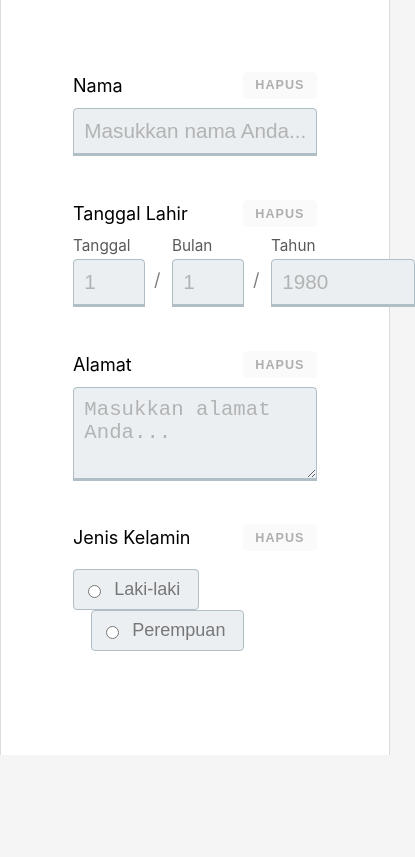
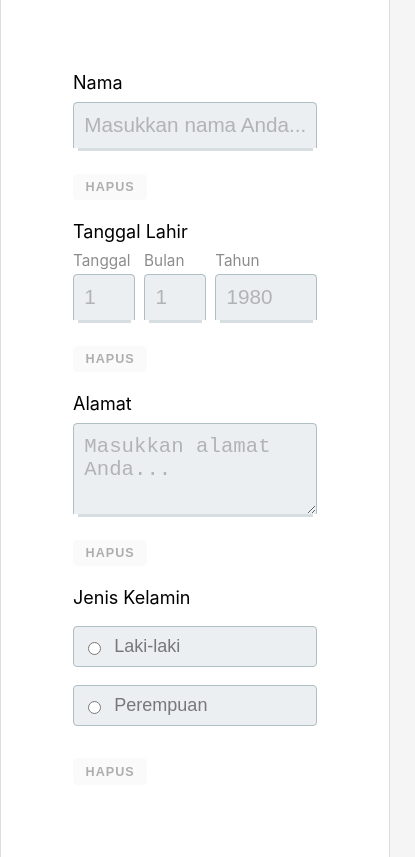
Before and after one commit to adrianpdm/JFE_ITDEV, a Vue app: page / in a window 390 px wide. Shown: the whole page, 415 px wide, since content can reach past the window. Built offline with nearby package versions, Linux system fonts and the light colour scheme.

Commit message:
change element placement to ensure responsiveness

```diff
--- a/src/components/XDateInput.vue
+++ b/src/components/XDateInput.vue
@@ -2,15 +2,11 @@
   <div class="x-date-input"
        v-cloak>
     <div class="x-base__input-header">
-      <label class="x-base__label">
+      <label class="x-base__label align-to-box">
         {{label}}
       </label>
-      <button class="x-base__btn-clear"
-              :disabled="shouldButtonDisabled"
-              @click="onClear">
-        Hapus
-      </button>
     </div>
+    <div>
       <div class="x-date-input__inputs">
         <label class="x-date-input__input-label">
           Tanggal
@@ -25,13 +21,10 @@
                :placeholder="placeholders.date"
                v-model="m_date"
                v-on="inputElementListeners"
-             style="width: 72px;">
+               style="width: 3em;">
         <XInputHint :height="3"
                     :active="isFocused.date"
                     :error="!!errorMsg.date" />
-      <span class="x-date-input__divider">
-        /
-      </span>
         <label class="x-date-input__input-label">
           Bulan
         </label>
@@ -45,13 +38,10 @@
                :placeholder="placeholders.month"
                v-model="m_month"
                v-on="inputElementListeners"
-             style="width: 72px;">
+               style="width: 3em;">
         <XInputHint :height="3"
                     :active="isFocused.month"
                     :error="!!errorMsg.month" />
-      <span class="x-date-input__divider">
-        /
-      </span>
         <label class="x-date-input__input-label">
           Tahun
         </label>
@@ -65,7 +55,7 @@
                :placeholder="placeholders.year"
                v-model="m_year"
                v-on="inputElementListeners"
-             style="width: 144px;">
+               style="width: 100%;">
         <XInputHint :height="3"
                     :active="isFocused.year"
                     :error="!!errorMsg.year" />
@@ -82,6 +72,12 @@
           </template>
         </ul>
       </p>
+    </div>
+    <button class="x-base__btn-clear align-to-box"
+            :disabled="shouldButtonDisabled"
+            @click="onClear">
+      Hapus
+    </button>
   </div>
 </template>
 
@@ -324,16 +320,17 @@ export default {
   font-size: 1rem;
 
   &__inputs {
-    min-width: 0;
-    width: auto;
+    // min-width: 0;
+    // width: auto;
+    width: 100%;
     display: grid;
-    grid-template-columns: repeat(5, minmax(min-content, max-content));
+    grid-template-columns: repeat(2, min-content) 1fr;
     grid-template-rows: repeat(3, auto);
     grid-auto-flow: column;
     grid-gap: 0 0.5rem;
 
     > .x-date-input__input-label {
-      opacity: 0.65;
+      opacity: 0.45;
       font-size: 0.85em;
       margin-bottom: 0.25em;
     }
@@ -349,16 +346,12 @@ export default {
   }
 }
 
-.x-date-input__divider {
-  grid-row: 1 / span 3;
+@media screen and (min-width: 600px) {
+  .align-to-box {
+    position: relative;
+    top: 1rem * 2;
+  }
 
-  display: flex;
-  align-items: center;
-  width: 0.5em;
-  padding-top: 0.85em;
 
-  color: currentColor;
-
-  opacity: 0.5;
 }
 </style>
--- a/src/components/XInput.vue
+++ b/src/components/XInput.vue
@@ -4,12 +4,8 @@
       <label class="x-base__label">
         {{label}}
       </label>
-      <button class="x-base__btn-clear"
-              :disabled="!mValue"
-              @click="onClear">
-        Hapus
-      </button>
     </div>
+    <div class="x-input__container">
       <input v-if="inputElement === 'input'"
              v-bind="inputElementProps"
              v-on="inputElementListeners" />
@@ -24,6 +20,12 @@
          :active="!!errorMsg">
         {{errorMsg}}
       </p>
+    </div>
+    <button class="x-base__btn-clear"
+            :disabled="!mValue"
+            @click="onClear">
+      Hapus
+    </button>
   </div>
 </template>
 
@@ -88,7 +90,7 @@ export default {
       return !this.errorMsg
     },
     onBlur(e) {
-      if (this.validate()){
+      if (this.validate()) {
         this.isFocused = false
       }
     },
@@ -113,7 +115,7 @@ export default {
       }
     },
     mValue: {
-      handler(v){
+      handler(v) {
         this.validate()
       }
     }
--- a/src/components/XInputHint.vue
+++ b/src/components/XInputHint.vue
@@ -33,10 +33,11 @@ export default {
 .x-input__state {
   position: relative;
   display: block;
-  width: 100%;
+  width: calc(100% - #{0.25rem * 2});
+  margin: 0 auto;
 
   text-align: left;
-  background-color: var(--input-border-color);
+  background-color: rgba(176, 190, 197, 0.5);
 
   &::after {
     content: "";
--- a/src/components/XRadioButtons.vue
+++ b/src/components/XRadioButtons.vue
@@ -4,12 +4,9 @@
       <label class="x-base__label">
         {{label}}
       </label>
-      <button class="x-base__btn-clear"
-              :disabled="!mValue"
-              @click="onClear">
-        Hapus
-      </button>
+
     </div>
+    <div>
       <div class="x-radio-buttons__container">
         <button class="x-radio-buttons__btn"
                 v-for="(opt, index) in options"
@@ -25,11 +22,18 @@
             {{opt}}
           </label>
         </button>
+
       </div>
       <p class="x-base__hint"
          :active="!!errorMsg">
         {{errorMsg}}
       </p>
+    </div>
+    <button class="x-base__btn-clear"
+            :disabled="!mValue"
+            @click="onClear">
+      Hapus
+    </button>
   </div>
 </template>
 
@@ -74,7 +78,7 @@ export default {
     onClear() {
       this.mValue = null
     },
-    emitChange(){
+    emitChange() {
       this.$emit('input', this.mValue)
     }
   },
@@ -98,9 +102,10 @@ export default {
 
 <style lang="scss" scoped>
 .x-radio-buttons {
-  font-size: 1rem;
-
   &__container {
+    display: grid;
+    grid-template-columns: repeat(auto-fit, minmax(125px, 1fr));
+    gap: 1rem;
     min-height: 3rem;
     padding: 0.5em 0;
   }
@@ -108,6 +113,9 @@ export default {
   &__btn {
     display: inline-flex;
     align-items: center;
+    // min-width: 150px;
+    // margin-right: 1em;
+    // margin-bottom: 1em;
     padding: 0.5em 1em 0.5em 0.5em;
     border: 1px solid var(--input-border-color);
     border-radius: 4px;
@@ -127,18 +135,14 @@ export default {
     }
 
     &[active] {
-      background-color:var(--input-border-active-color);
+      background-color: var(--input-border-active-color);
       color: white;
     }
 
-    &[error]{
+    &[error] {
       border-width: 2px;
       border-color: rgba(255, 23, 68, 1) !important;
     }
   }
-
-  &__btn + &__btn {
-    margin-left: 1em;
-  }
 }
 </style>
```
Lines whose indentation alone changed are shown as unchanged.
